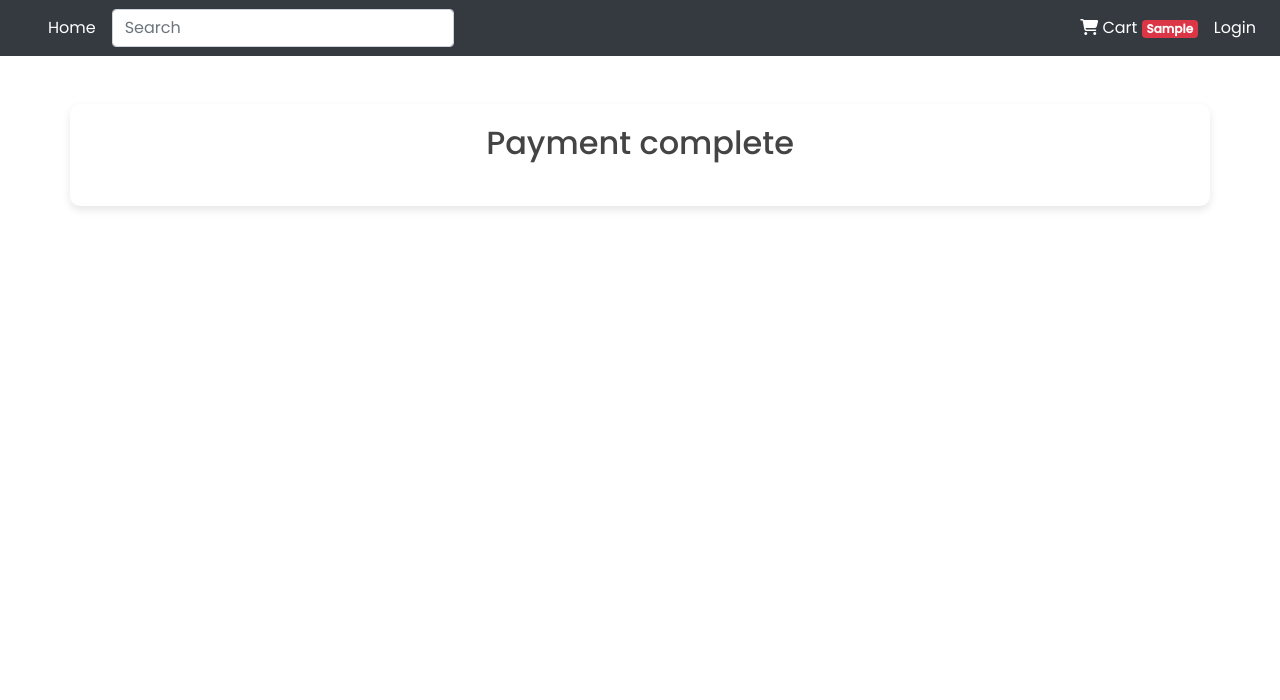
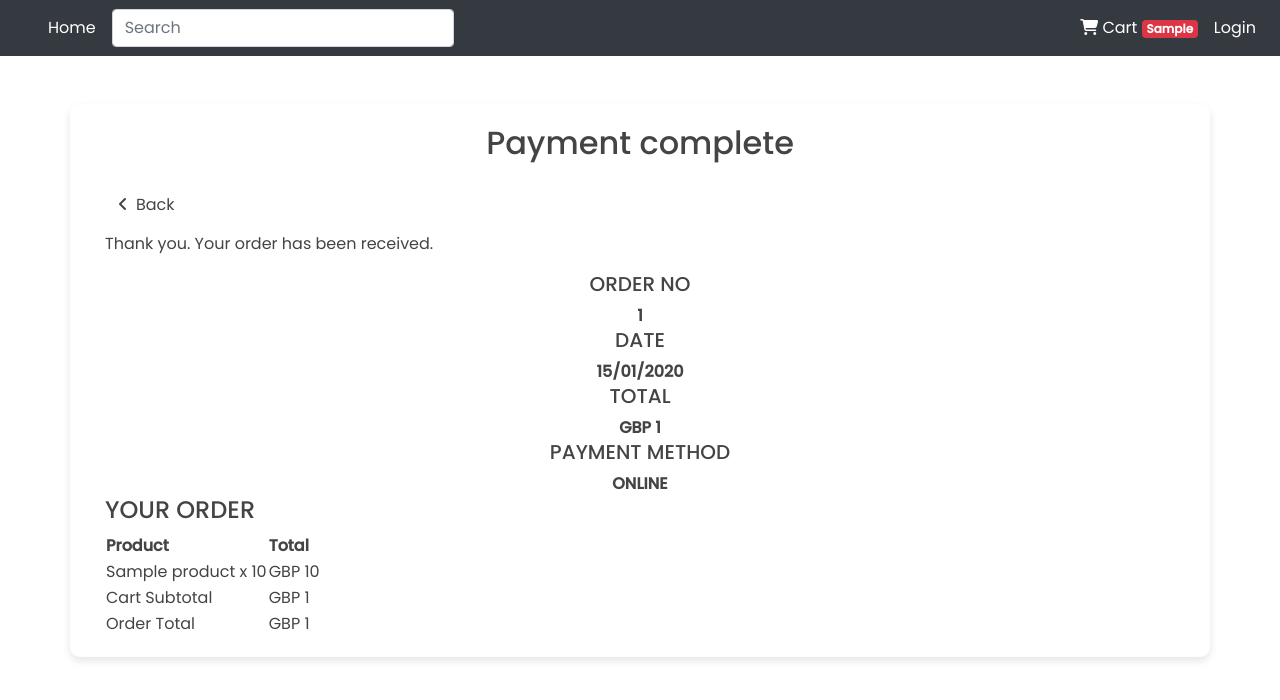
Before and after one commit to MOHAMMEDSAGHEER95/SAAS-Ecommerce, a Django app: template templates/basket/success.html in a window 1280 px wide. Shown: the top 700 px of the page. Run offline with Django 4.2, Linux system fonts and the light colour scheme; the template is opened without the code that fills it: most values are stand-ins (such as "Sample title", 1, 10 or a date in 2020); parts of the project's set-up code (start-up, migrations or seed data) failed here and were passed over; some libraries are stand-ins or nearby versions.

Commit message:
added order success details

```diff
--- a/goshop/settings.py
+++ b/goshop/settings.py
@@ -227,3 +227,5 @@ REST_FRAMEWORK = {
         'rest_framework_simplejwt.authentication.JWTAuthentication',
     )
 }
+
+LOGIN_URL = '/customer/login/'
--- a/templates/basket/success.html
+++ b/templates/basket/success.html
@@ -1,4 +1,6 @@
+
 {% extends 'base.html' %}
+{% load i18n %}
 
 
 
@@ -14,5 +16,85 @@
 </style>
 <div class="container my-5" style="background-color: white; padding: 20px; border-radius: 10px; box-shadow: 0 4px 8px rgba(0,0,0,0.1);">
     <h2 class="text-center mb-4">Payment {{status}}</h2>
+<div class="shopping-cart-area  pt-80 pb-80">
+    <div class="container">
+        <div class="row">
+            <div class="col-lg-12">
+                <div class="shopping-cart">
+                    <div class="order-received mb-2">
+                        <a href="/" class="btn btn-back"><i class="fa fa-angle-left pr-2"></i>{% trans 'Back' %}</a>
+                    </div>
+                    <!-- Tab panes -->
+                    <div class="tab-content">
+
+                        <!-- order-complete start -->
+                        <div class="tab-pane active" id="order-complete">
+                            <form action="#">
+                                <div class="thank-recieve bg-white mb-30">
+                                    <p>{% trans "Thank you. Your order has been received." %}</p>
+                                </div>
+                                <div class="order-info bg-white text-center clearfix mb-30">
+                                    <div class="single-order-info">
+                                        <h5 class="text-uppercase">{% trans "order no" %}</h5>
+                                        <p class="text-uppercase text-light-black mb-0"><strong>{{ order.number }}</strong></p>
+                                    </div>
+                                    <div class="single-order-info">
+                                        <h5 class="text-uppercase">{% trans "Date" %}</h5>
+                                        <p class="text-uppercase text-light-black mb-0"><strong>{{ order.created_at|date:'d/m/Y' }}</strong></p>
+                                    </div>
+                                    <div class="single-order-info">
+                                        <h5 class="text-uppercase">{% trans "Total" %}</h5>
+                                        <p class="text-uppercase text-light-black mb-0"><strong>GBP  {{ order.total_incl_tax }}</strong></p>
+                                    </div>
+                                    <div class="single-order-info">
+                                        <h5 class="text-uppercase">{% trans "payment method" %}</h5>
+                                        <p class="text-uppercase text-light-black mb-0"><strong>{% if order.transaction_id %}ONLINE{% else %}CASH ON DELIVERY{% endif %}</strong></p>
+                                    </div>
+                                </div>
+                                <div class="shop-cart-table check-out-wrap">
+                                    <div class="row">
+                                        <div class="col-md-12">
+                                            <div class="our-order payment-details pr-20">
+                                                <h4 class="title-1 title-border text-uppercase mb-30">{% trans "your order" %}</h4>
+                                                <table>
+                                                    <thead>
+                                                        <tr>
+                                                            <th><strong>{% trans "Product" %}</strong></th>
+                                                            <th class="text-end"><strong>{% trans "Total" %}</strong></th>
+                                                        </tr>
+                                                    </thead>
+                                                    <tbody>
+                                                        {% for line in order.basket.lines.all %}
+                                                        <tr>
+                                                            <td>{{ line.product.title }} x {{ line.quantity }}</td>
+                                                            <td class="text-end">GBP {{ line.net_amount }}</td>
+                                                        </tr>
+                                                        {% endfor %}
+                                                        <tr>
+                                                            <td>{% trans "Cart Subtotal" %}</td>
+                                                            <td class="text-end">GBP {{ order.total_incl_tax }}</td>
+                                                        </tr>
+                                                        <tr>
+                                                            <td>{% trans "Order Total" %}</td>
+                                                            <td class="text-end">GBP {{ order.total_incl_tax }}</td>
+                                                        </tr>
+                                                    </tbody>
+                                                </table>
+                                            </div>
+                                        </div>
+
+                                    </div>
+                                </div>
+                            </form>
+                        </div>
+                        <!-- order-complete end -->
+
+                    </div>
+
+                </div>
+            </div>
+        </div>
+    </div>
+</div>
 </div>
 {% endblock %}
```
Also changed, not shown: basket/views.py (+10 -3 lines).
